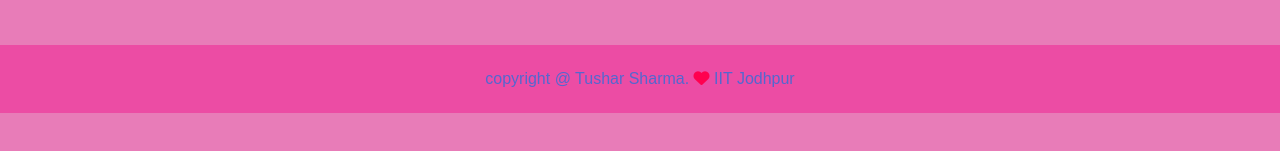
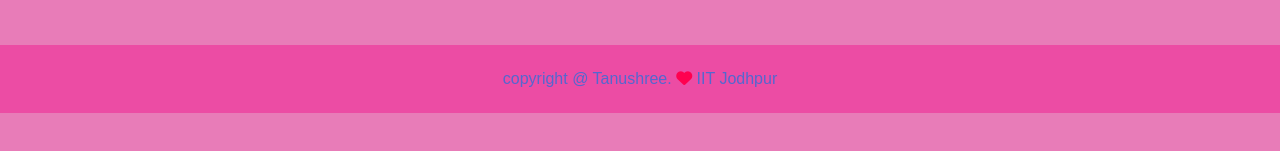
Before and after one commit to TANUSHREE3003/my-portfolio, a plain HTML site: page index.html in a window 1280 px wide. Shown: the part 3945-4096 px from the top of the page. Drawn offline with Linux system fonts and the light colour scheme.

Commit message:
Update index.html

```diff
--- a/index.html
+++ b/index.html
@@ -182,7 +182,7 @@
                 </div>
             </div>
             <div class="copyright">
-                <p>copyright @ Tushar Sharma.  <i class="fas fa-heart"></i> IIT Jodhpur</p>
+                <p>copyright @ Tanushree.  <i class="fas fa-heart"></i> IIT Jodhpur</p>
             </div>
         </div>
 
```
